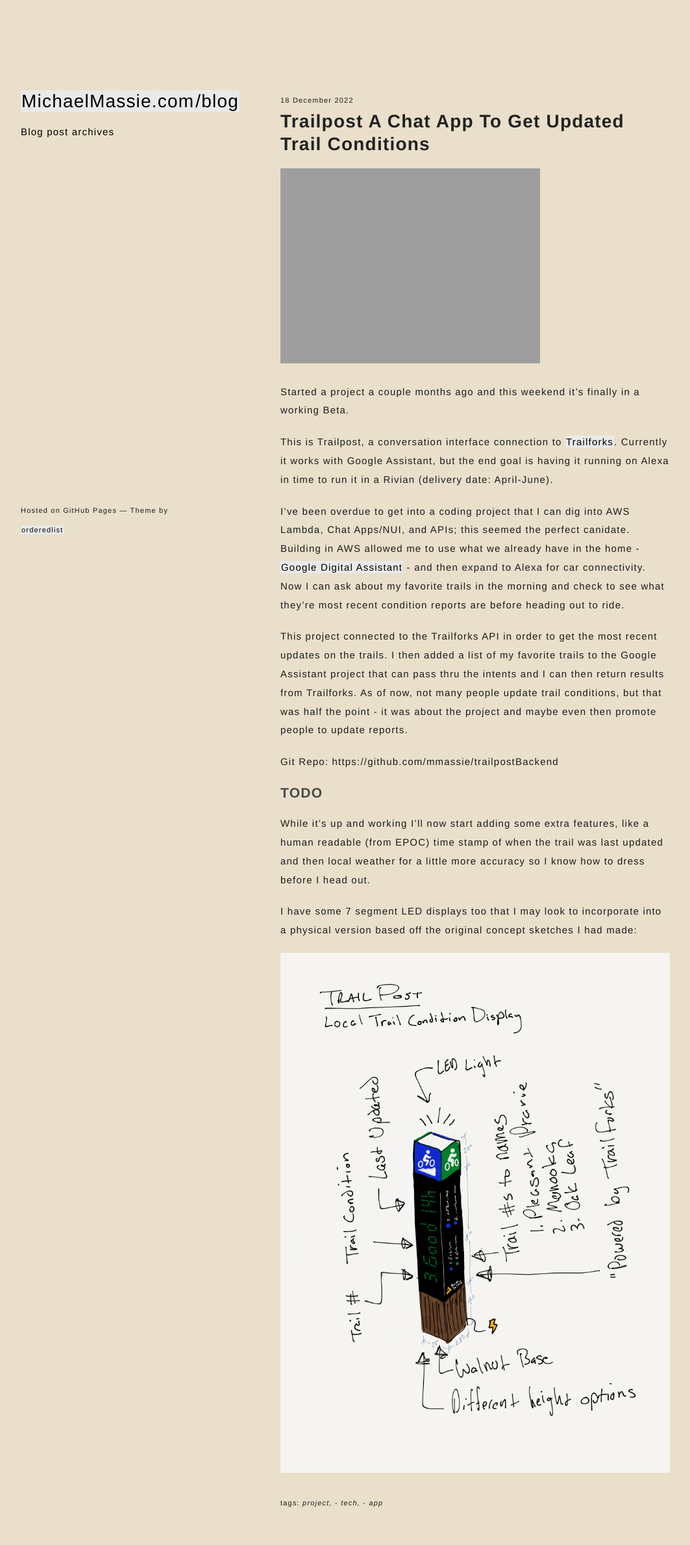
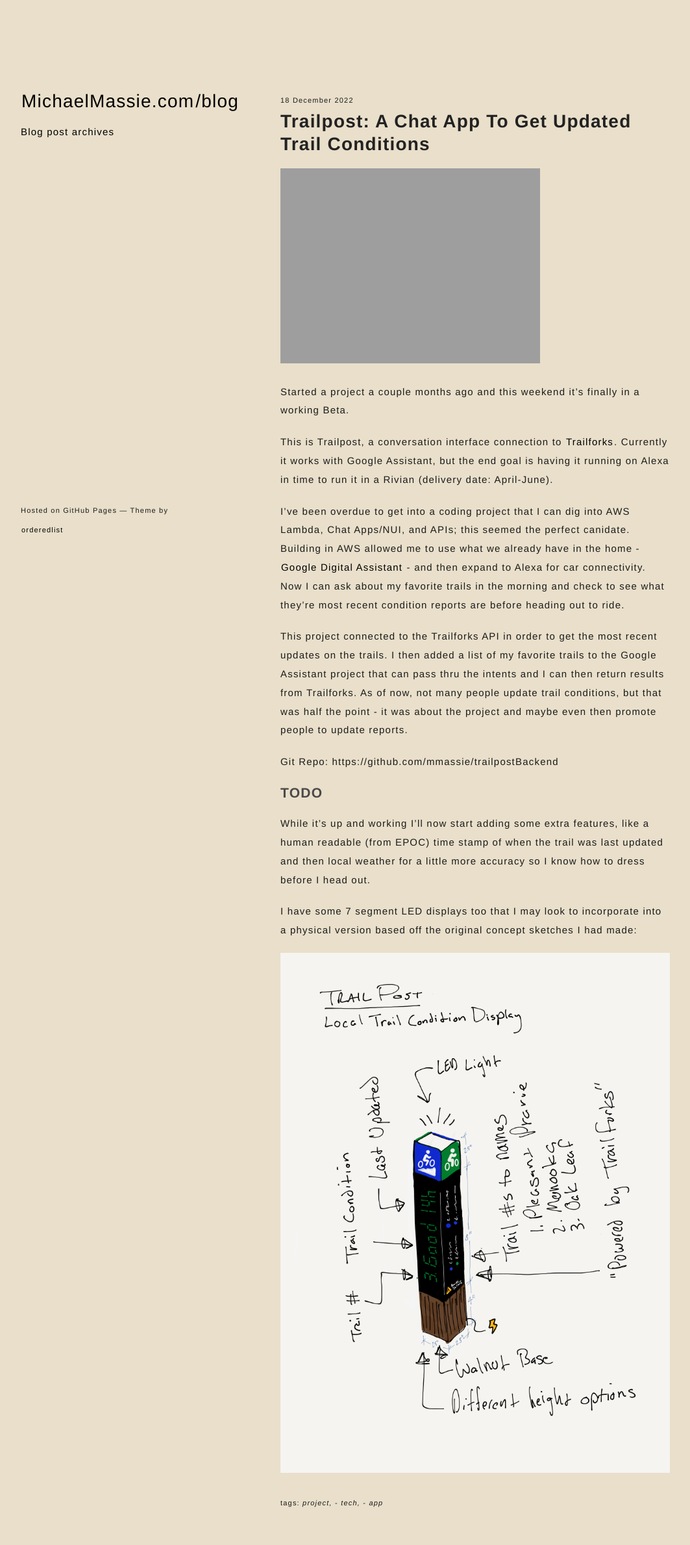
Before and after one commit to mmassie/mmassie.github.io, a Jekyll site: the page built from _posts/2022-12-18-TrailPost:-A-Chat-App-to-get-updated-trail-conditions.md, in a window 1280 px wide. Shown: the whole page at 65% size, without its empty margins (108-1171 px from the left). Built offline with Jekyll 4.4.1, drawn with Linux system fonts in a browser that asks for light colours.

Commit message:
color fix and title

```diff
--- a/_sass/jekyll-theme-minimal.scss
+++ b/_sass/jekyll-theme-minimal.scss
@@ -42,7 +42,7 @@ h3, h4, h5, h6 {
 
 a:link, a:visited{
 	color: rgb(0, 0, 0);
-    background: #E8E9E9;
+    background: #E9DFCA;
   text-decoration: none;
   font-weight: 400;
 	padding: 1px;
```
Also changed, not shown: _posts/2022-12-18-TrailPost:-A-Chat-App-to-get-updated-trail-conditions.md (renamed from _posts/2022-12-18-TrailPost---A-Chat-App-to-get-updated-trail-conditions.md).
